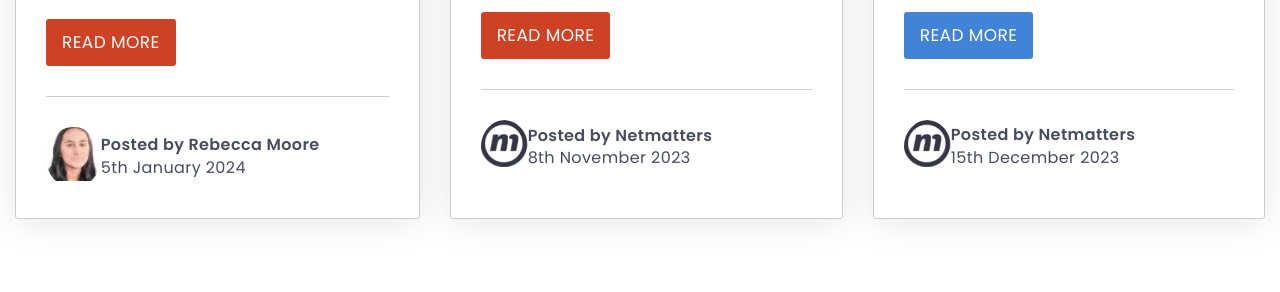
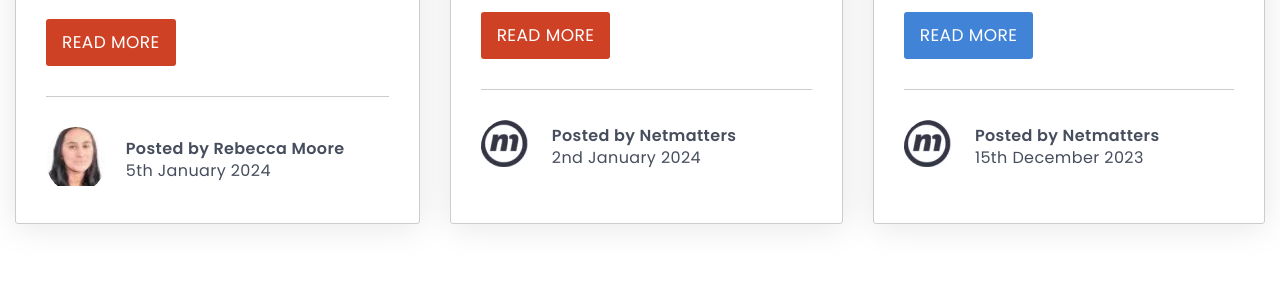
Before and after one commit to Esmee29/Netmatters-homepage, a plain HTML site: page index.html in a window 1280 px wide. Shown: the part 3000-3292 px from the top of the page. Drawn offline with Linux system fonts and the light colour scheme; files whose address does not match are found by name.

Commit message:
articles spacing

```diff
--- a/index.html
+++ b/index.html
@@ -775,8 +775,8 @@
                     </div>
                     <div class="info">
                       <strong>Posted by Netmatters</strong> <br>
-                      8th November 2023
-                    </div>
+                      2nd January 2024
+              </div>
                   </div>
                 </div>
 
--- a/scss/style.scss
+++ b/scss/style.scss
@@ -1652,6 +1652,7 @@ cite {
 .latest-articles {
     background-color: #fff;
   }
+
 .block-content{
   padding: 30px;
 }
@@ -2015,6 +2016,10 @@ cite {
 .user>* {
     display: table-cell;
     vertical-align: middle;
+}
+.user>.info {
+  padding-left: 20px;
+  line-height: 1.375rem;
 }
 .btn-tooltip {
     position: absolute;
```
Also changed, not shown: css/style.css.
